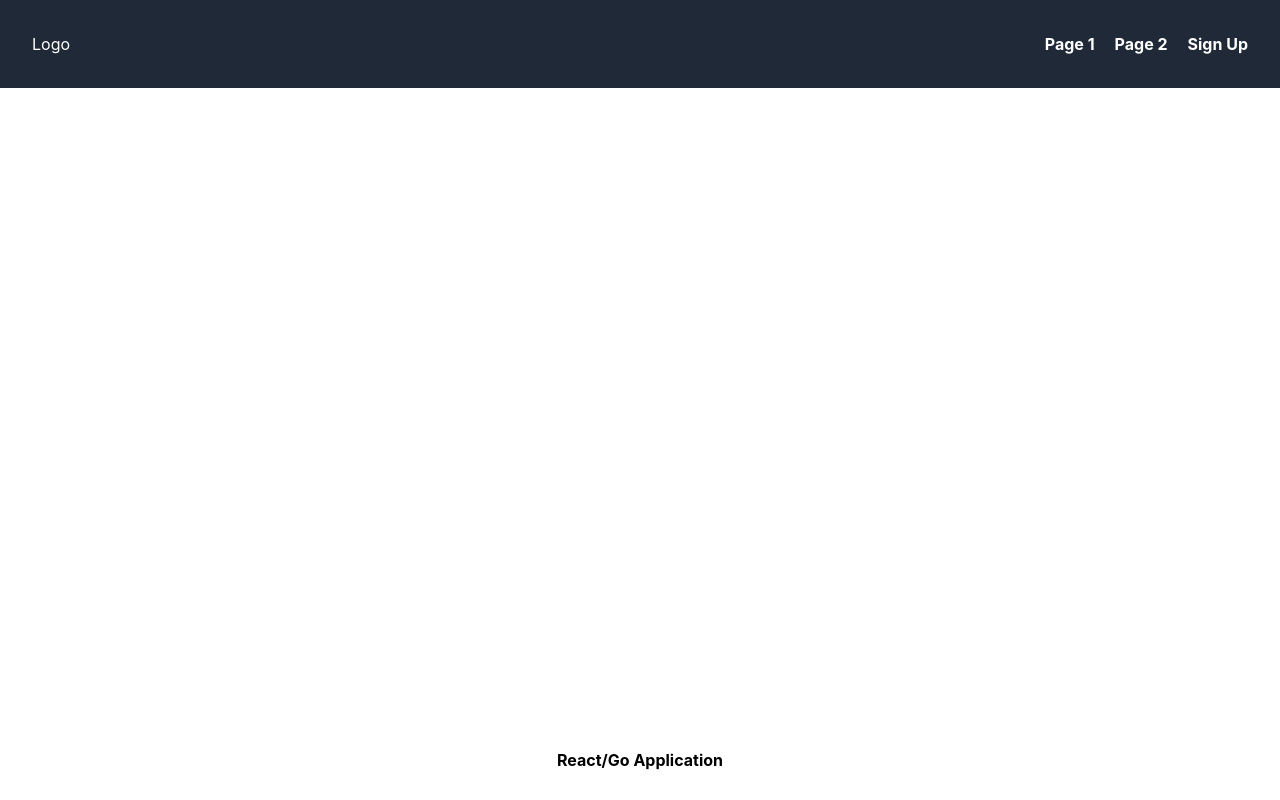
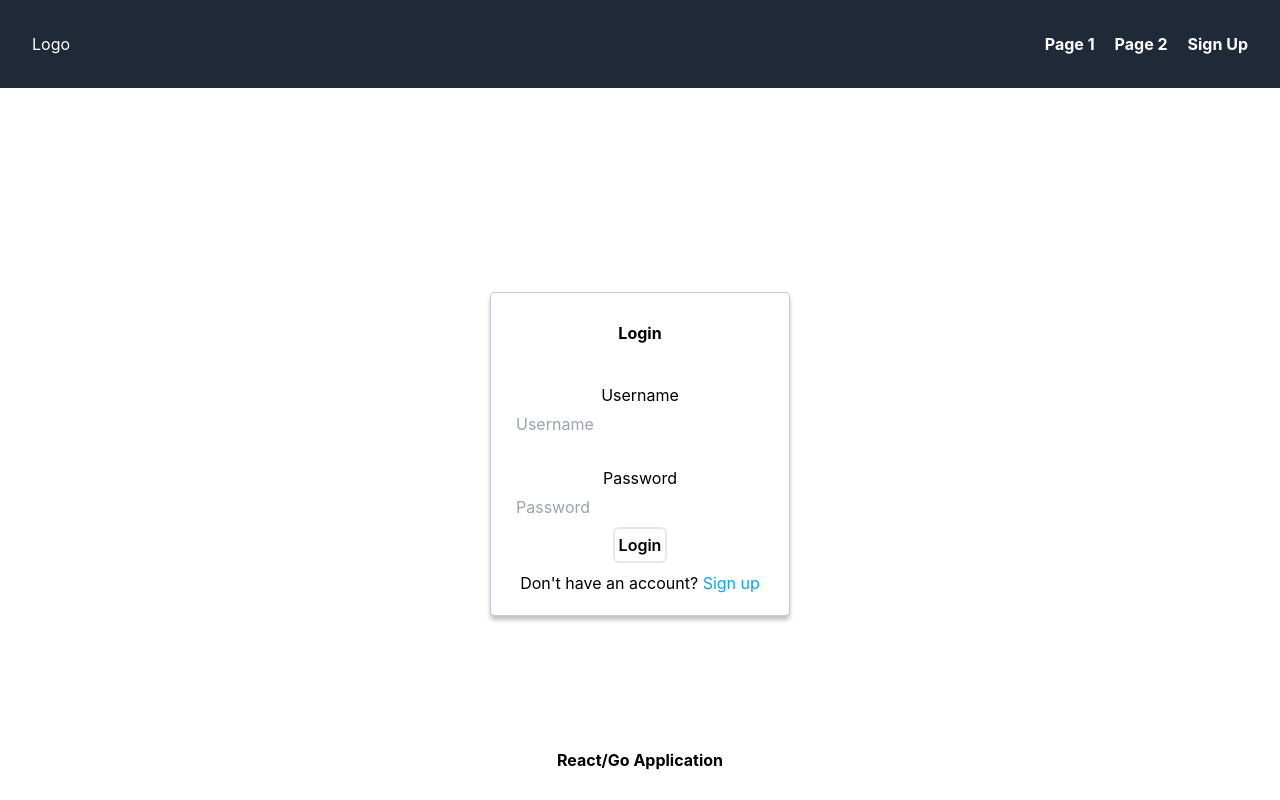
Before and after one commit to jsbento/React-Go-App, a React (Create React App) app in the folder client/: page / in a window 1280 px wide. Built offline with nearby package versions, Linux system fonts and the light colour scheme.

Commit message:
Added Login page and form component start; Login mapped to '/', code cleanup

```diff
--- a/client/src/components/Layout.tsx
+++ b/client/src/components/Layout.tsx
@@ -1,8 +1,15 @@
 import React from "react";
+import { BrowserRouter, Routes, Route } from "react-router-dom";
+
+// Components
 import NavBar from "./NavBar";
 import Footer from "./Footer";
-import { BrowserRouter, Routes, Route } from "react-router-dom";
-import SignIn from "../pages/SignUp";
+
+// Pages
+import SignUp from "../pages/SignUp";
+import Login from "../pages/Login";
+
+// Types
 import { LayoutProps } from "../types/Types";
 
 const Layout:React.FC<LayoutProps> = () => {
@@ -11,7 +18,8 @@ const Layout:React.FC<LayoutProps> = () => {
             <BrowserRouter>
                 <NavBar/>
                 <Routes>
-                    <Route path="signup" element={<SignIn/>}/>
+                    <Route path="" element={<Login/>}/>
+                    <Route path="signup" element={<SignUp/>}/>
                 </Routes>
             </BrowserRouter>
             <div className="absolute bottom-0 flex justify-center w-full">
@@ -19,6 +27,6 @@ const Layout:React.FC<LayoutProps> = () => {
             </div>
         </div>
     );
-}
+};
 
 export default Layout;
--- /dev/null
+++ b/client/src/components/LoginForm.tsx
@@ -0,0 +1,45 @@
+import React from "react";
+import { FormValues } from "../types/Types";
+import * as yup from "yup";
+import { Field, Form, Formik } from "formik";
+import "../../src/styles/Card.css"
+
+const LoginScheme = yup.object().shape({
+    username: yup.string().trim().required("Username required"),
+    password: yup.string().trim().matches(/[a-zA-z0-9!@#$%^&*]/).required("Password required")
+});
+
+const initial_values:FormValues = {
+    username: "",
+    password: ""
+};
+
+const LoginForm: React.FC = () => {
+    return (
+        <div id="login-card" className="card flex flex-col items-center">
+            <Formik validationSchema={LoginScheme} validateOnBlur={false} validateOnChange={false} initialValues={initial_values} onSubmit={async (values, actions) => {
+                // Generate token on backend, recieve token and set as a cookie
+                actions.setSubmitting(false);
+            }}>
+                {({errors, isSubmitting}) => (
+                    <>
+                        <h2 className="font-bold p-2">Login</h2>
+                        <Form className="flex flex-col justify-center items-center mx-auto my-auto w-fit">
+                            <label id="form-elt" htmlFor="username">Username</label>
+                            <Field id="username" name="username" type="text" placeholder="Username" autoComplete="off"/>
+                            <label id="form-elt" htmlFor="password">Password</label>
+                            <Field id="password" name="password" type="password" placeholder="Password" autoComplete="off"/>
+                            <button className="border-2 w-auto p-1 rounded-md m-2 font-semibold" type="submit">Login</button>
+                            <p>Don't have an account? <a href="/signup" className="text-sky-500">Sign up</a></p>
+                            {errors.username ? <div className="text-red-600">{errors.username}</div> : null}
+                            {errors.password ? <div className="text-red-600">{errors.password}</div> : null}
+                            {isSubmitting ? (<div className="animate-pulse font-semibold text-lg">Loading...</div>) : null}
+                        </Form>
+                    </>
+                )}
+            </Formik>
+        </div>
+    );
+};
+
+export default LoginForm;
--- a/client/src/components/SignUpForm.tsx
+++ b/client/src/components/SignUpForm.tsx
@@ -25,8 +25,6 @@ const SignUpForm: React.FC = () => {
     return (
         <div id="sign-up-card" className="card flex flex-col items-center">
             <Formik validationSchema={SignUpScheme} validateOnBlur={false} validateOnChange={false} initialValues={initial_values} onSubmit={async (values, actions) => {
-                console.log(values.username);
-
                 await fetch(SERVER_URI+`/users/exists?username=${values.username}`, {
                     method: 'GET'
                 })
@@ -34,11 +32,7 @@ const SignUpForm: React.FC = () => {
                     if(response.status === 200)
                         return response.json();
                 })
-                .then(data => {
-                    setExists(data.exists);
-                    console.log(exists);
-                    console.log(data.message);
-                })
+                .then(data => { setExists(data.exists); })
                 .catch(err => { console.log(err); });
 
                 if(exists) {
@@ -65,21 +59,21 @@ const SignUpForm: React.FC = () => {
             }}>
                 {({errors, isSubmitting}) => (
                     <>
-                        <h2 className="font-bold">Sign Up</h2>
+                        <h2 className="font-bold p-2">Sign Up</h2>
                         <Form className="flex flex-col justify-center items-center mx-auto my-auto w-fit">
-                            <label htmlFor="username">Username</label>
+                            <label id="form-elt" htmlFor="username">Username</label>
                             <Field id="username" name="username" type="text" placeholder="Username" autoComplete="off"/>
-                            <label htmlFor="email">Email</label>
+                            <label id="form-elt" htmlFor="email">Email</label>
                             <Field id="email" name="email" type="text" placeholder="Email" autoComplete="off"/>
-                            <label htmlFor="password">Password</label>
+                            <label id="form-elt" htmlFor="password">Password</label>
                             <Field id="password" name="password" type="password" placeholder="Password" autoComplete="off"/>
-                            <label htmlFor="conf_pass">Confirm Password</label>
+                            <label id="form-elt" htmlFor="conf_pass">Confirm Password</label>
                             <Field id="conf_pass" name="conf_pass" type="password" placeholder="Confirm Password" autoComplete="off"/>
-                            <button className="border-2 w-auto p-1 rounded-md m-1 font-semibold" type="submit">Sign Up</button>
-                            {errors.username ? <div>{errors.username}</div> : null}
-                            {errors.email ? <div>{errors.email}</div> : null}
-                            {errors.password ? <div>{errors.password}</div> : null}
-                            {errors.conf_pass ? <div>{errors.conf_pass}</div> : null}
+                            <button className="border-2 w-auto p-1 rounded-md m-2 font-semibold" type="submit">Sign Up</button>
+                            {errors.username ? <div className="text-red-600">{errors.username}</div> : null}
+                            {errors.email ? <div className="text-red-600">{errors.email}</div> : null}
+                            {errors.password ? <div className="text-red-600">{errors.password}</div> : null}
+                            {errors.conf_pass ? <div className="text-red-600">{errors.conf_pass}</div> : null}
                             {isSubmitting ? (<div className="animate-pulse font-semibold text-lg">Loading...</div>) : null}
                         </Form>
                     </>
--- /dev/null
+++ b/client/src/pages/Login.tsx
@@ -0,0 +1,9 @@
+import LoginForm from "../components/LoginForm";
+
+const Login = () => {
+    return (
+        <LoginForm/>
+    );
+};
+
+export default Login;
--- a/client/src/pages/SignUp.tsx
+++ b/client/src/pages/SignUp.tsx
@@ -1,10 +1,9 @@
-import React from "react";
 import SignUpForm from "../components/SignUpForm";
 
-const SignIn = () => {
+const SignUp = () => {
     return (
         <SignUpForm/>
     );
 }
 
-export default SignIn;
+export default SignUp;
--- a/client/src/styles/Card.css
+++ b/client/src/styles/Card.css
@@ -4,9 +4,15 @@
     box-shadow: 0px 4px 4px rgba(0, 0, 0, 0.25);
     border-radius: 5px;
     padding: 20px 5px;
+    width: 300px;
 }
 
-#sign-up-card {
+#sign-up-card, #login-card {
     margin: auto;
     max-width: 400px;
 }
+
+#form-elt {
+    padding: 5px;
+    padding-top: 30px;
+}
--- a/client/src/types/Types.ts
+++ b/client/src/types/Types.ts
@@ -5,7 +5,7 @@ export interface LayoutProps {};
 
 export interface FormValues {
     username: string,
-    email: string,
+    email?: string,
     password: string,
-    conf_pass: string,
+    conf_pass?: string,
 };
```
